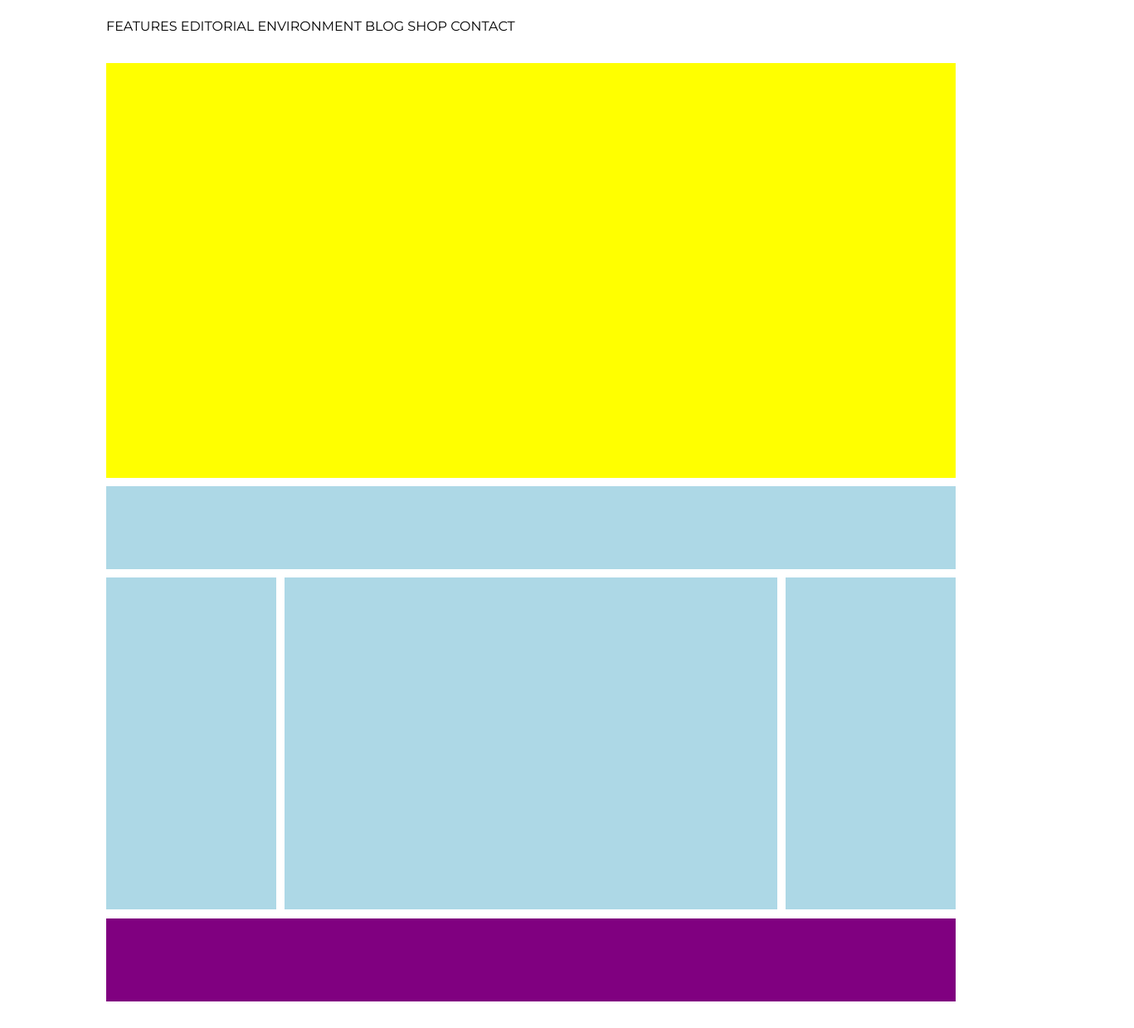
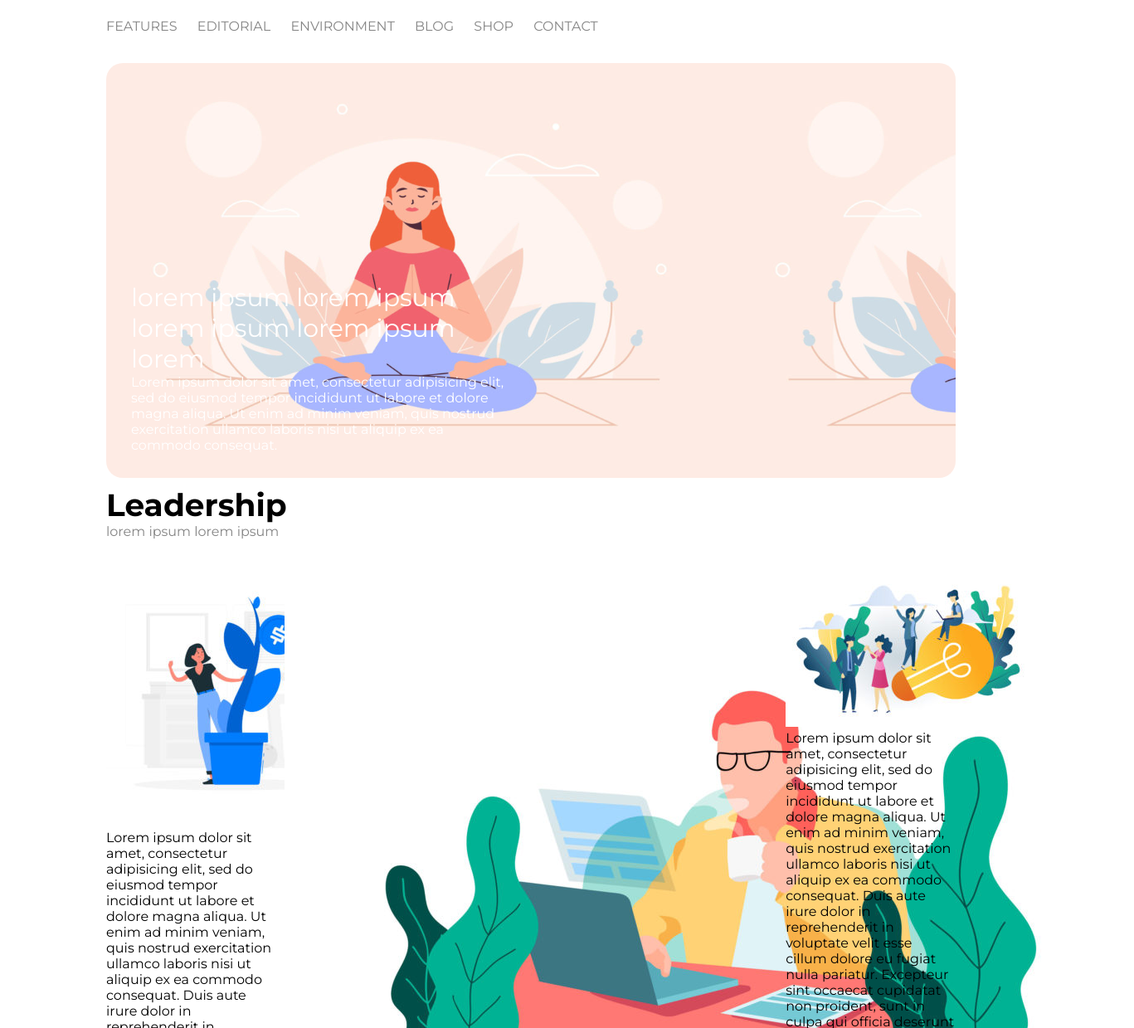
Before and after one commit to glSpisto-92/htmlcss-wp, a plain HTML site: page index.html in a window 1280 px wide. Shown: the part 81-1320 px from the top of the page at 83% size, 1367 px wide, since content can reach past the window. Before the commit the page ends 1298 px from the top, so only its background shows below. Drawn offline with Linux system fonts and the light colour scheme.

Commit message:
inserite img e banner da sistemare

```diff
--- a/css/style.css
+++ b/css/style.css
@@ -22,19 +22,48 @@ body{
 
 .nav-bar li{
   display: inline-block;
-  margin: 25px 0;
+  margin: 25px 20px 25px 0;
+
+}
+
+li a{
+  text-decoration: none;
+  color: #858585;
 }
 
 /* sezione main */
 .hero{
+  position: relative;
+  width: 100%;
   height: 500px;
-  background-color: yellow;
   margin: 1% 0;
+  background-image: url('../img/banner.jpg');
+  background-size: contain;
+  border-radius: 20px;
 }
+
+.paragrafi{
+  position: absolute;
+  bottom: 0;
+  left: 0;
+  color: white;
+  width: 50%;
+  padding: 30px;
+}
+
+.titolo-hero{
+  font-size: 30px;
+}
+
 
 .subtitle{
   height: 100px;
-  background-color: lightblue;
+  font-size: 25px;
+}
+
+.subtitle p{
+  font-size: 16px;
+  color: #858585;
 }
 
 /* colonne flottanti */
@@ -44,16 +73,13 @@ body{
 
 .col{
   width: 20%;
-  height: 400px;
-  background-color: lightblue;
   float: left;
 }
 
 .cent{
+  border-radius: 20px;
   float: left;
-  background-color: lightblue;
   width: 58%;
-  height: 400px;
   margin: 0 1% 0 1%;
 }
 
--- a/index.html
+++ b/index.html
@@ -4,7 +4,7 @@
     <title>Work in progress</title>
     <!-- fonts -->
     <link rel="preconnect" href="https://fonts.gstatic.com">
-    <link href="https://fonts.googleapis.com/css2?family=Montserrat&display=swap" rel="stylesheet">
+    <link href="https://fonts.googleapis.com/css2?family=Montserrat:wght@400;700&display=swap" rel="stylesheet">
     <link rel="stylesheet" href="css/style.css">
   </head>
   <body>
@@ -17,12 +17,12 @@
       <nav>
         <div class="nav-bar">
           <ul>
-            <li>FEATURES</li>
-            <li>EDITORIAL</li>
-            <li>ENVIRONMENT</li>
-            <li>BLOG</li>
-            <li>SHOP</li>
-            <li>CONTACT</li>
+            <li><a href="#">FEATURES</a></li>
+            <li><a href="#">EDITORIAL</a></li>
+            <li><a href="#">ENVIRONMENT</a></li>
+            <li><a href="#">BLOG</a></li>
+            <li><a href="#">SHOP</a></li>
+            <li><a href="#">CONTACT</a></li>
           </ul>
         </div>
       </nav>
@@ -34,13 +34,33 @@
     <main>
 
       <section>
-        <div class="hero"></div>
-        <div class="subtitle"></div>
+        <div class="hero">
+          <div class="paragrafi">
+            <p class="titolo-hero">lorem ipsum lorem ipsum lorem ipsum lorem ipsum lorem</p>
+            <p>Lorem ipsum dolor sit amet, consectetur adipisicing elit, sed do eiusmod tempor incididunt ut labore et dolore magna aliqua. Ut enim ad minim veniam, quis nostrud exercitation ullamco laboris nisi ut aliquip ex ea commodo consequat.</p>
+          </div>
+        </div>
+        <div class="subtitle">
+          <h2>Leadership</h2>
+          <p>lorem ipsum lorem ipsum</p>
+        </div>
 
         <div class="row clearfix">
-          <div class="col sx"></div>
-          <div class="col cent"></div>
-          <div class="col dx"></div>
+          <div class="col sx">
+            <img src="img/img-1.jpg" alt="">
+            <p>Lorem ipsum dolor sit amet, consectetur adipisicing elit, sed do eiusmod tempor incididunt ut labore et dolore magna aliqua. Ut enim ad minim veniam, quis nostrud exercitation ullamco laboris nisi ut aliquip ex ea commodo consequat. Duis aute irure dolor in reprehenderit in voluptate velit esse cillum dolore eu fugiat nulla pariatur. Excepteur sint occaecat cupidatat non proident, sunt in culpa qui officia deserunt mollit anim id est laborum.</p>
+          </div>
+
+          <div class="col cent">
+            <img src="img/banner-2.jpg" alt="">
+            <p>Lorem ipsum dolor sit amet, consectetur adipisicing elit, sed do eiusmod tempor incididunt ut labore et dolore magna aliqua. Ut enim ad minim veniam, quis nostrud exercitation ullamco laboris nisi ut aliquip ex ea commodo consequat. Duis aute irure dolor in reprehenderit in voluptate velit esse cillum dolore eu fugiat nulla pariatur. Excepteur sint occaecat cupidatat non proident, sunt in culpa qui officia deserunt mollit anim id est laborum.</p>
+            <p>Lorem ipsum dolor sit amet, consectetur adipisicing elit, sed do eiusmod tempor incididunt ut labore et dolore magna aliqua. Ut enim ad minim veniam, quis nostrud exercitation ullamco laboris nisi ut aliquip ex ea commodo consequat. Duis aute irure dolor in reprehenderit in voluptate velit esse cillum dolore eu fugiat nulla pariatur. Excepteur sint occaecat cupidatat non proident, sunt in culpa qui officia deserunt mollit anim id est laborum.</p>
+          </div>
+
+          <div class="col dx">
+            <img src="img/img-3.jpg" alt="">
+            <p>Lorem ipsum dolor sit amet, consectetur adipisicing elit, sed do eiusmod tempor incididunt ut labore et dolore magna aliqua. Ut enim ad minim veniam, quis nostrud exercitation ullamco laboris nisi ut aliquip ex ea commodo consequat. Duis aute irure dolor in reprehenderit in voluptate velit esse cillum dolore eu fugiat nulla pariatur. Excepteur sint occaecat cupidatat non proident, sunt in culpa qui officia deserunt mollit anim id est laborum.</p>
+          </div>
         </div>
       </section>
 
```
